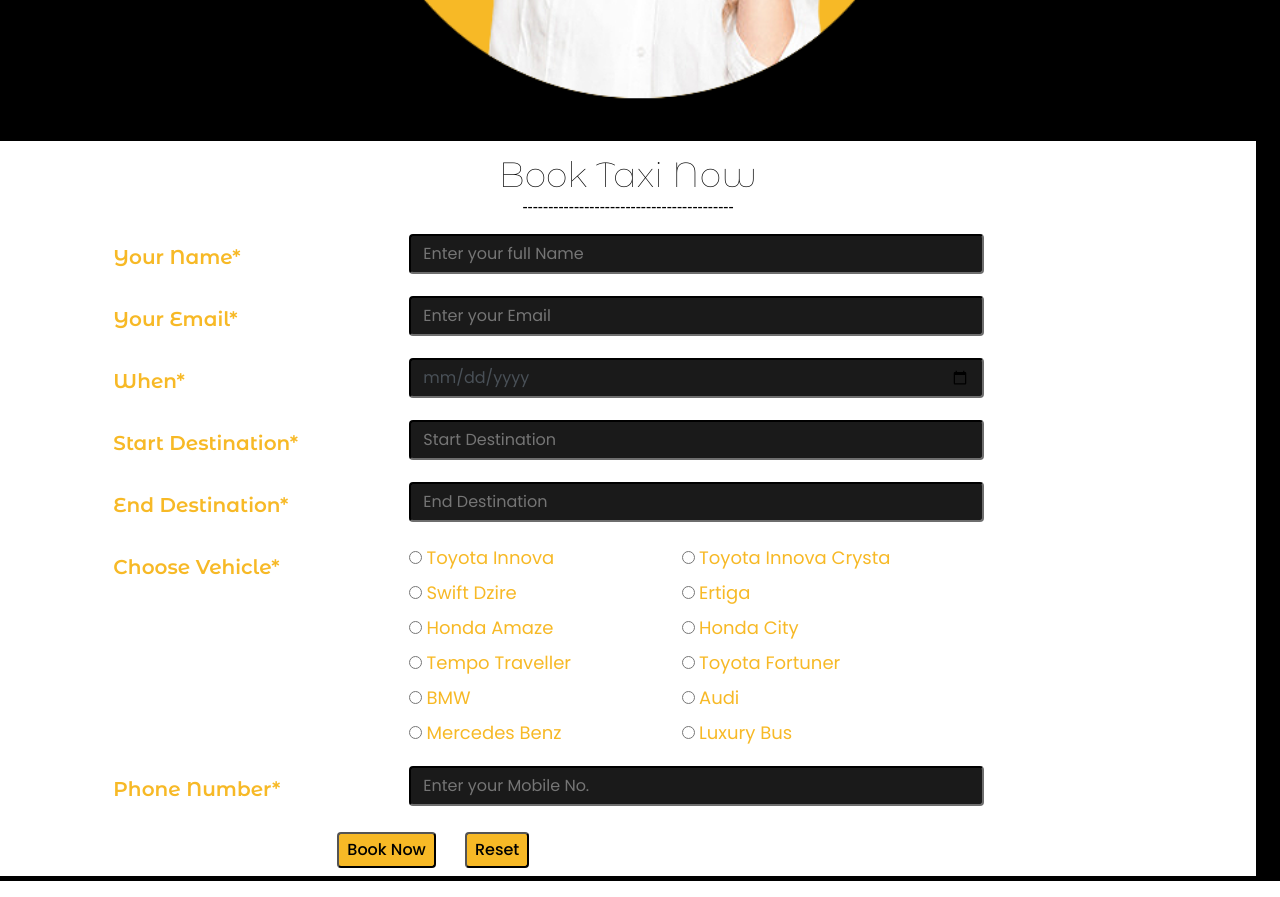
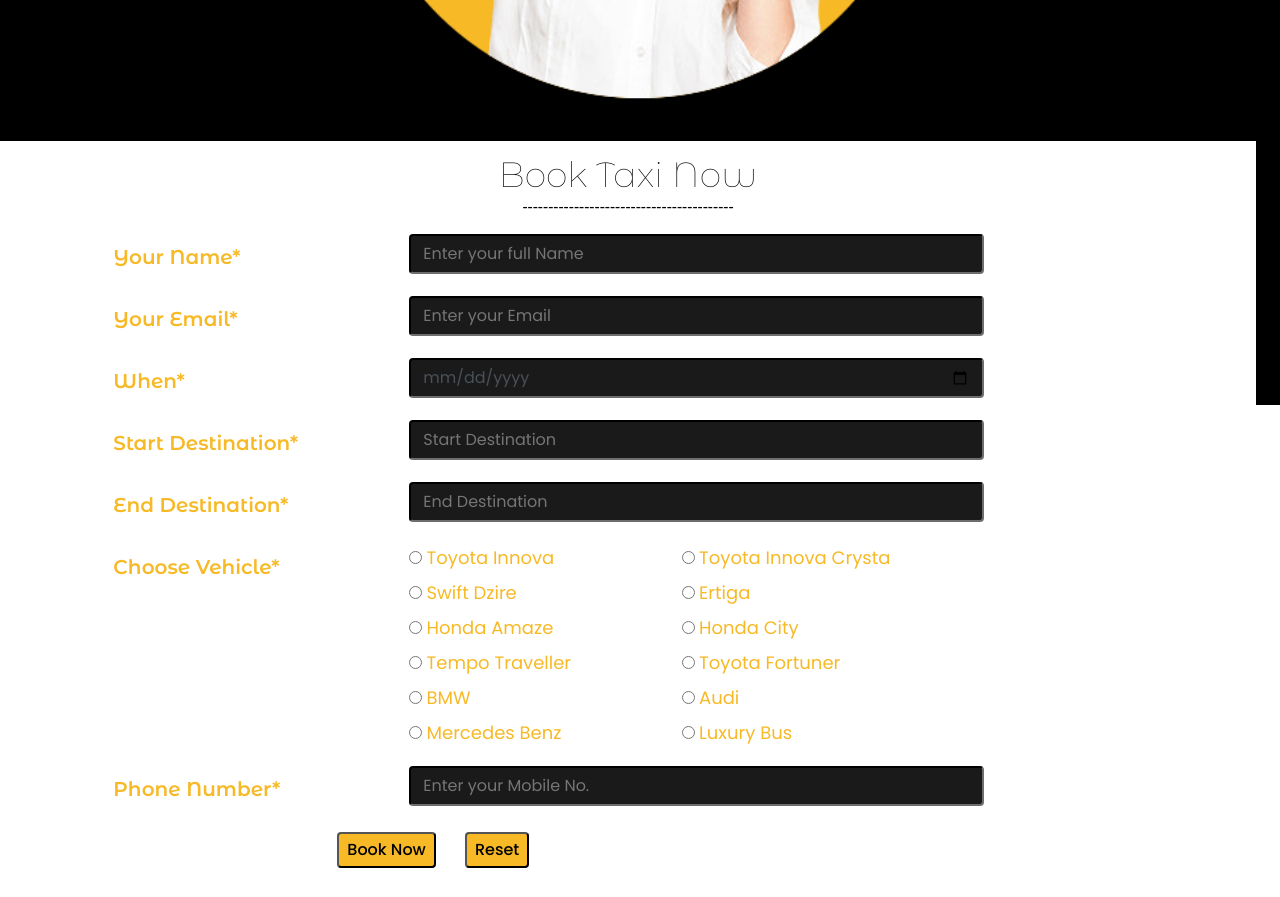
Before and after one commit to neelsanja/bookcar, a plain HTML site: page index.html in a window 1280 px wide. Shown: the part 640-1537 px from the top of the page. After the commit the page ends 1516 px from the top, so only its background shows below. Drawn offline with nearby package versions, Linux system fonts and the light colour scheme.

Commit message:
Update forphone.css

```diff
--- a/forphone.css
+++ b/forphone.css
@@ -50,16 +50,23 @@ tr{
 	margin-top: 0px;
 	margin-bottom: 15px;
 }
+.abcd{
+	background-color: black;
+	height: 1045px;
+  	background-position: center;
+  	background-repeat: no-repeat;
+  	background-size: cover;;
+}
 .forbg{
-	background-color: black;
-	border-color: black;
+/* 	background-color: black;
+	border-color: black; */
 }
 .myTable{
-	background-color: black;
+/* 	background-color: black;
 	height: 745px;
   	background-position: center;
   	background-repeat: no-repeat;
-  	background-size: cover;;
+  	background-size: cover;; */
 }
 .headbookcar{
 	font-size: 35px;
```
